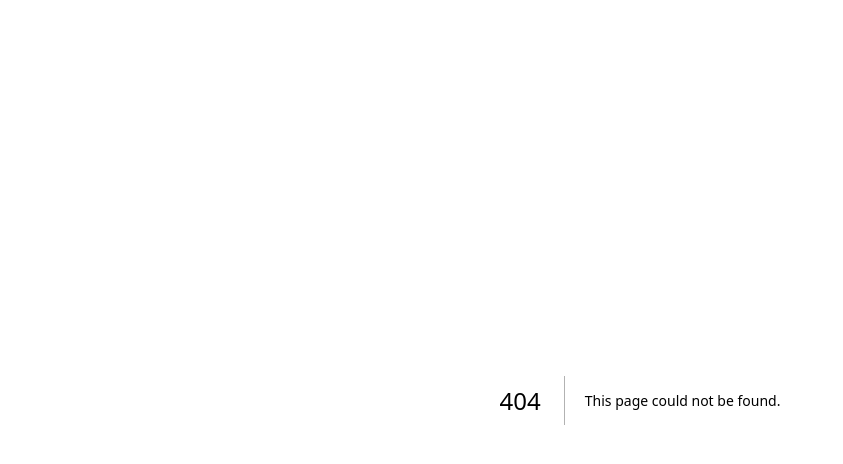
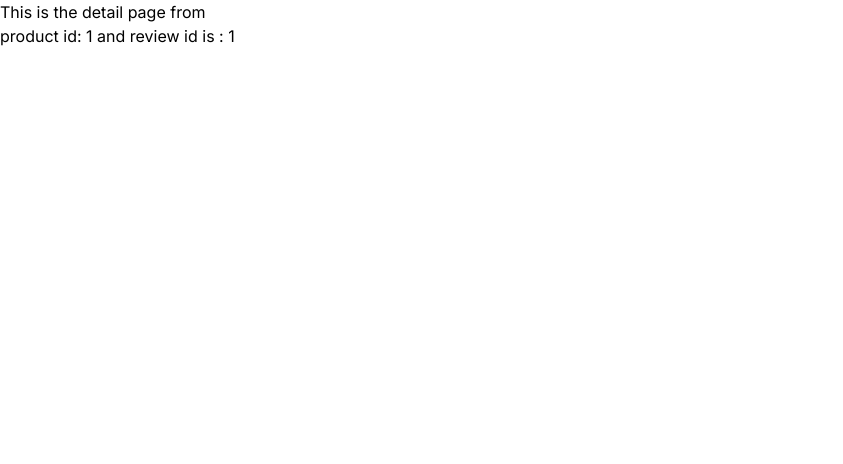
Before and after one commit to Sanjeevani15/Next14Tutorial, a Next.js app: page /products/1/reviews/1 in a window 1280 px wide. Before the commit this address had no page. Shown: the top 464 px of the page, without its empty margins (0-843 px from the left). Built offline with nearby package versions, Linux system fonts and the light colour scheme.

Commit message:
learn: nested dynamic routes

```diff
--- /dev/null
+++ b/src/app/products/[productId]/reviews/[reviewId]/page.tsx
@@ -0,0 +1,18 @@
+import React from "react";
+
+const ReviewDetail = ({
+  params,
+}: {
+  params: { productId: string; reviewId: string };
+}) => {
+  return (
+    <div>
+      <h1>
+        This is the detail page from <br />
+        product id: {params.productId} and review id is : {params.reviewId}
+      </h1>
+    </div>
+  );
+};
+
+export default ReviewDetail;
```
